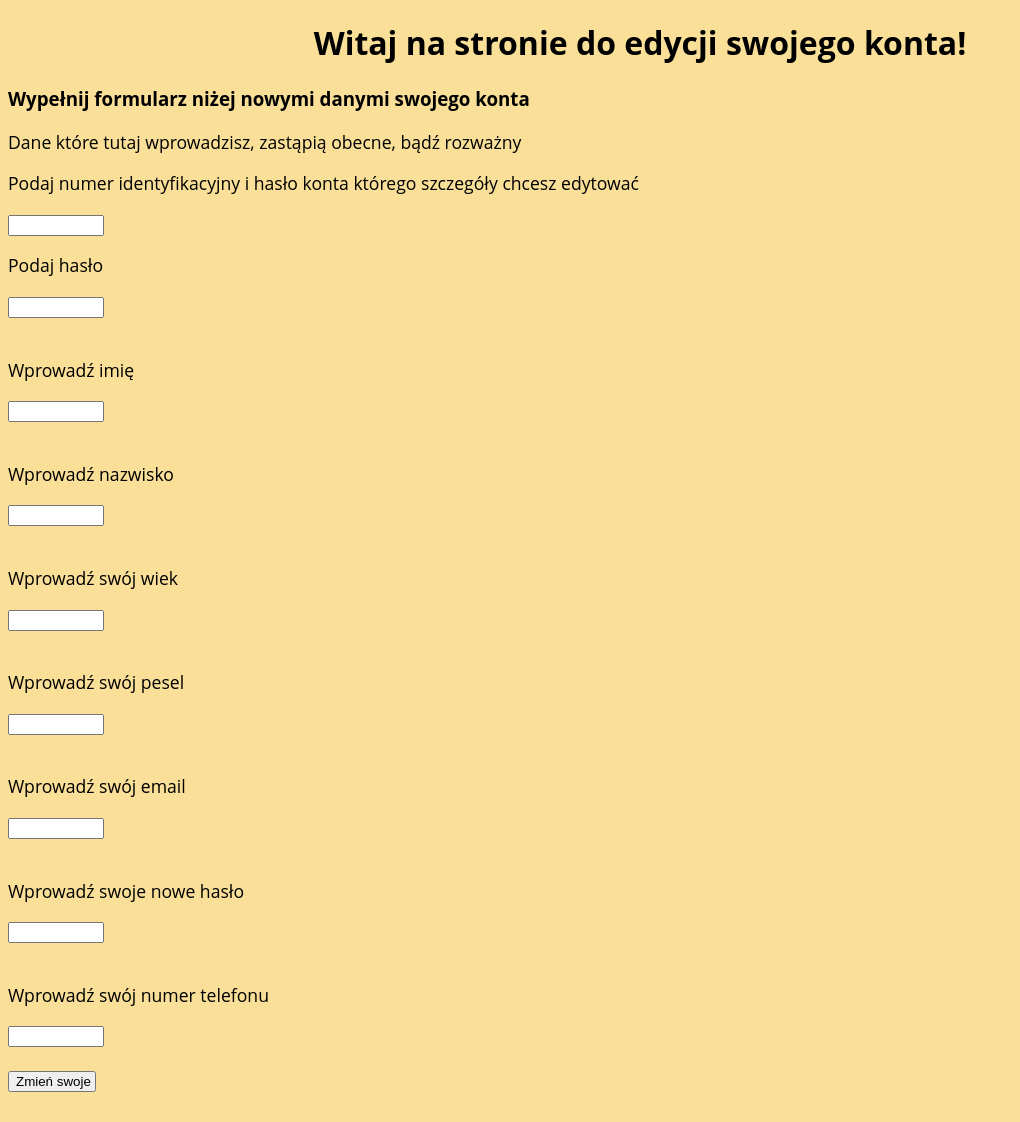
After one commit to KamilSkarbinski/Szczepienia, a PHP site: page /edycja_konta.php in a window 1280 px wide. The commit adds this page. Shown: the whole page, without its empty margins (0-1020 px from the left). Run offline with PHP 8.4, Linux system fonts and the light colour scheme.

Commit message:
Szczegóły konta i edycja konta
Ostatnia wersja wyświetlania szczegółów konta i zmieniania jego zawartości

```diff
--- /dev/null
+++ b/edycja_konta.php
@@ -0,0 +1,80 @@
+<!DOCTYPE html>
+<html lang="pl">
+<head>
+    <meta charset="UTF-8">
+    <meta name="viewport" content="width=device-width, initial-scale=1.0">
+    <title>Edycja konta</title>
+
+    <style>
+        html{
+            background-color:#F9DF97;
+            font-family: 'Open Sans', sans-serif;
+        }
+
+        h1{
+            text-align:center;
+        }
+
+        input{
+            width:7%;
+        }
+
+        p{
+            font-size: 110%;
+        }
+
+    </style>
+
+</head>
+<body>
+    <h1>Witaj na stronie do edycji swojego konta!</h1>
+    <h3>Wypełnij formularz niżej nowymi danymi swojego konta</h3>
+
+    <form action="" method="POST">
+        <p>Dane które tutaj wprowadzisz, zastąpią obecne, bądź rozważny</p>
+        <p>Podaj numer identyfikacyjny i hasło konta którego szczegóły chcesz edytować</p>
+        <input type = "number" name = "numer_id">
+        <p>Podaj hasło</p>
+        <input type = "password" name = "konto_haslo"> <br> <br>
+        <p>Wprowadź imię</p>
+            <input type = "text" name = "imie"> <br> <br>
+        <p>Wprowadź nazwisko</p>
+            <input type = "text" name = "nazwisko"> <br> <br>
+        <p>Wprowadź swój wiek</p>
+            <input type = "number" name = "wiek"> <br> <br>
+        <p>Wprowadź swój pesel</p>
+            <input type = "number" name = "pesel"> <br> <br>
+        <p>Wprowadź swój email</p>
+            <input type = "text" name = "email"> <br> <br>
+        <p>Wprowadź swoje nowe hasło</p>
+            <input type = "password" name = "haslo_konta"> <br> <br>
+        <p>Wprowadź swój numer telefonu</p>
+            <input type = "number" name = "numer_tel"> <br> <br>
+        <input type = "submit" name = "zmiana" value = "Zmień swoje dane"> <br> <br>
+    </form>
+
+</body>
+</html>
+
+<?php
+
+    if(isset($_POST['zmiana'])){
+        $id = $_POST['numer_id'];
+        $haslo_spr = $_POST['konto_haslo'];
+        $imie = $_POST['imie'];
+        $nazwisko = $_POST['nazwisko'];
+        $wiek = $_POST['wiek'];
+        $pesel = $_POST['pesel'];
+        $email = $_POST['email'];
+        $haslo = $_POST['haslo_konta'];
+        $telefon = $_POST['numer_tel'];
+
+        $base = mysqli_connect("127.0.0.1", "root", "", "szczepienia");
+
+            $sql = "UPDATE dane_uzytkownika SET `imie` = '$imie', `nazwisko` = '$nazwisko' , `wiek` = '$wiek' , `pesel` = '$pesel' , `email` = '$email' , `haslo` = '$haslo' , `nr_telefonu` = '$telefon' WHERE `uzytkownik_id` = '$id' AND `haslo` = '$haslo_spr'";
+            mysqli_query($base, $sql);
+            mysqli_close($base);
+
+    }
+
+?>
--- a/szczegoly_konta.php
+++ b/szczegoly_konta.php
@@ -35,6 +35,7 @@
         <input type = "password" name = "haslo_konta"> <br> <br>
         <input type = "submit" name = "wyslij"> <br> <br>
     </form>
+
 </body>
 </html>
 
@@ -59,6 +60,7 @@ if(isset($_POST['wyslij'])){
             Twój numer telefonu: ".$row[7]."</h3><br>";
         }
 
+        echo "<a href='edycja_konta.php'><h2>Zmień dane swojego konta!</h2></a>";
 
         mysqli_close($base);
 }
```
Lines whose indentation alone changed are shown as unchanged.
